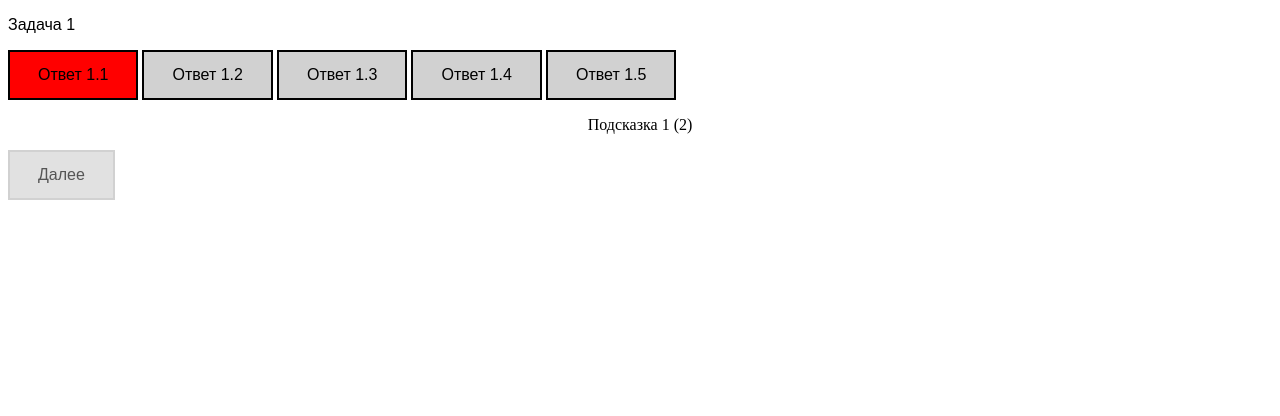
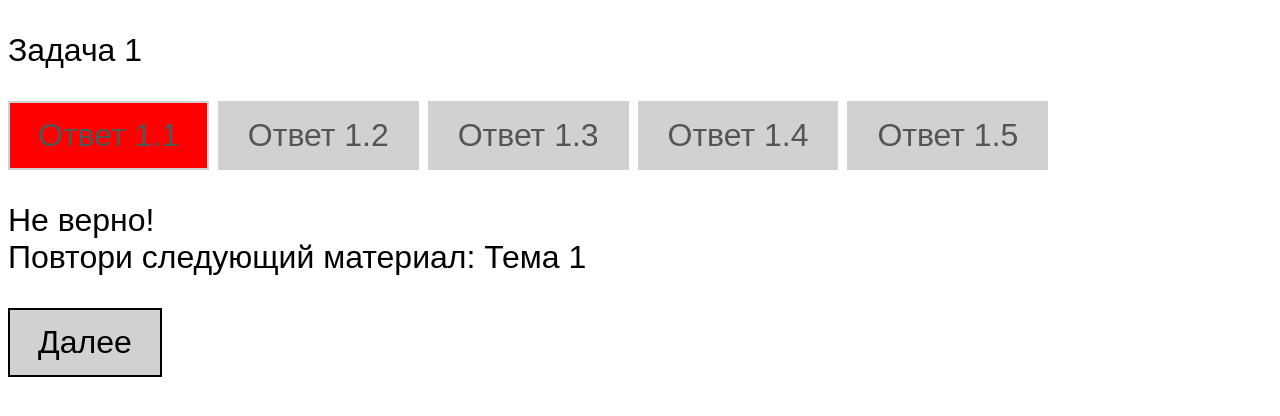
Before and after one commit to masgray/tepkin, a plain HTML site: page trainer_v2/index.html in a window 1280 px wide. Both pictures are taken after a click on the button "Ответ 1.1". Drawn offline with Linux system fonts and the light colour scheme.

Commit message:
Feedback fixes.

```diff
--- a/trainer_v2/data.js
+++ b/trainer_v2/data.js
@@ -41,10 +41,10 @@ const config = {
     1,
     3
   ],
-  podskazka: [
-    "Подсказка 1 (2)",
-    "Подсказка 2 (0)",
-    "Подсказка 3 (1)",
-    "Подсказка 4 (3)"
+  toLearn: [
+    "Тема 1",
+    "Тема 2",
+    "Тема 3",
+    "Тема 4"
   ]
 }
--- a/trainer_v2/index.html
+++ b/trainer_v2/index.html
@@ -4,10 +4,14 @@
     <meta charset="utf-8">
     <title>Тренажёр по теме Электростатика</title>
     <style>
+        * {
+            font-family: Arial;
+            font-size: xx-large;
+        }
+
         .title {
             background-color: white;
             color: #000;
-            font-family: Arial;
         }
 
         .btn {
@@ -15,9 +19,7 @@
             color: #000;
             background-color: #D1D1D1;
             padding: 14px 28px;
-            font-size: 16px;
             cursor: pointer;
-            font-family: Arial;
         }
 
         .btn:disabled {
@@ -25,21 +27,22 @@
             color: #555;
             background-color: #E1E1E1;
             padding: 14px 28px;
-            font-size: 16px;
             cursor: default;
-            font-family: Arial;
         }
     </style>
 </head>
 <body>
+<div id="task">
     <p id="zadacha" class="title">Текст задачи.</p>
     <button id="btn1" class="btn"></button>
     <button id="btn2" class="btn"></button>
     <button id="btn3" class="btn"></button>
     <button id="btn4" class="btn"></button>
     <button id="btn5" class="btn"></button>
-<p id="otvet" style="width: 100%; text-align: center;"></p>
+    <p id="otvet"></p>
     <button id="btn10" class="btn">Далее</button>
+</div>
+<div id="result"></div>
 <script src="data.js"></script>
 <script src="index.js"></script>
 </body>
--- a/trainer_v2/index.js
+++ b/trainer_v2/index.js
@@ -1,39 +1,33 @@
 const testsTitles = config.testsTitles;
 const answers = config.answers;
 const trueAnswers = config.trueAnswers;
-const podskazka = config.podskazka;
+const toLearn = config.toLearn;
 const testsCount = testsTitles.length;
 const answersCount = answers[0].length;
 
 const results = testsTitles.map((_, idx) => ({ testIdx: idx, correct: false }));
 let testIndex = -1;
-let podskazkaVisible = false;
-let clickedButton = -1;
 
-const zagalovok = document.getElementById("zadacha");
+const title = document.getElementById("zadacha");
 const answerButtons = [];
 const buttonNext = document.getElementById('btn10');
-const text2 = document.getElementById("otvet");
+const answerResult = document.getElementById("otvet");
+const taskDiv = document.getElementById("task");
+const resultDiv = document.getElementById("result");
 
 function nextTest() {
-    podskazkaVisible = false;
     buttonNext.disabled = true;
     testIndex++;
     if (testIndex >= testsCount) {
-        let s1 = results.some((v) => v.correct)
-            ? "<br>Успешные задания: " + results.filter((v) => v.correct).map((v) => testsTitles[v.testIdx]).join(", ")
-            : "";
-        let s2 = results.some((v) => !v.correct)
-            ? "<br>Проваленные задания: " + results.filter((v) => !v.correct).map((v) => testsTitles[v.testIdx]).join(", ")
-            : "";
-        text2.innerHTML = "Задания выполнены! " + s1 + s2;
-        for (let i = 0; i < answersCount; ++i) {
-            answerButtons[i].style.display = "none";
-        }
+        taskDiv.style.display = "none";
+        resultDiv.innerHTML = "<p>Задания выполнены!</p>" +
+            (results.some((v) => !v.correct)
+            ? "Повтори следующий материал:<ul><li>" + results.filter((v) => !v.correct)
+                .map((v) => toLearn[v.testIdx]).join("<li>") + "</ul>"
+            : "");
     } else {
-        clickedButton = -1;
-        zagalovok.textContent = testsTitles[testIndex];
-        text2.textContent = "";
+        title.textContent = testsTitles[testIndex];
+        answerResult.textContent = "";
         for (let i = 0; i < answersCount; ++i) {
             answerButtons[i].textContent = answers[testIndex][i];
             answerButtons[i].style.backgroundColor = '#D1D1D1';
@@ -48,25 +42,14 @@ for (let i = 0; i < answersCount; ++i) {
     btn.addEventListener('click', () => {
         if (i === trueAnswers[testIndex]) {
             answerButtons[i].style.backgroundColor = '#0F0';
-            text2.textContent = "Верно!";
+            answerResult.textContent = "Верно!";
             results[testIndex].correct = true;
-            answerButtons.forEach((b) => b.disabled = true);
-            buttonNext.disabled = false;
         } else {
             answerButtons[i].style.backgroundColor = '#F00';
-            if (podskazkaVisible) {
-                if (i == clickedButton) {
-                    return;
-                }
-                text2.textContent = "Не верно!";
-                answerButtons.forEach((b) => b.disabled = true);
-                buttonNext.disabled = false;
-            } else {
-                text2.textContent = podskazka[testIndex];
-                podskazkaVisible = true;
-                clickedButton = i;
-            }
+            answerResult.innerHTML = "Не верно!<br>Повтори следующий материал: " + toLearn[testIndex];
         }
+        answerButtons.forEach((b) => b.disabled = true);
+        buttonNext.disabled = false;
     });
 }
 
```
Lines whose indentation alone changed are shown as unchanged.
